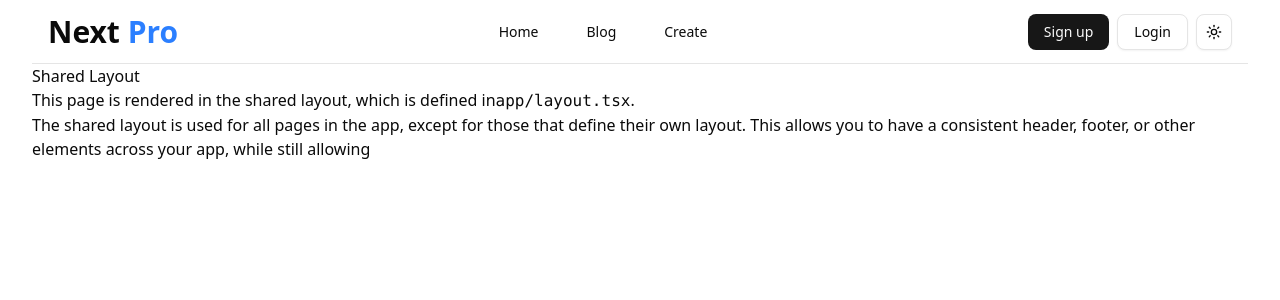
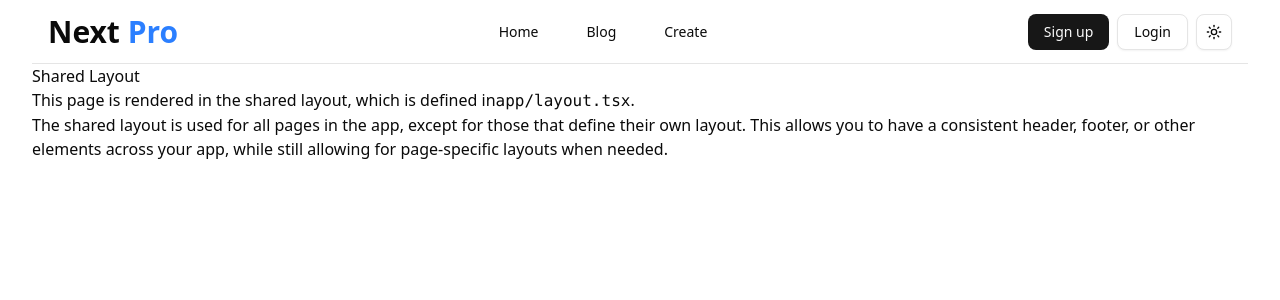
Before and after one commit to SAM129EER/Blog_App, a Next.js app: page / in a window 1280 px wide. Shown: the top 300 px of the page. Built offline with nearby package versions, Linux system fonts and the light colour scheme.

Commit message:
fix: complete sentence in shared layout description

```diff
--- a/src/app/(shared-layout)/page.tsx
+++ b/src/app/(shared-layout)/page.tsx
@@ -10,7 +10,7 @@ export default function Home() {
         The shared layout is used for all pages in the app, except for those
         that define their own layout. This allows you to have a consistent
         header, footer, or other elements across your app, while still allowing
-
+        for page-specific layouts when needed.
       </p>
     </div>
   );
```
